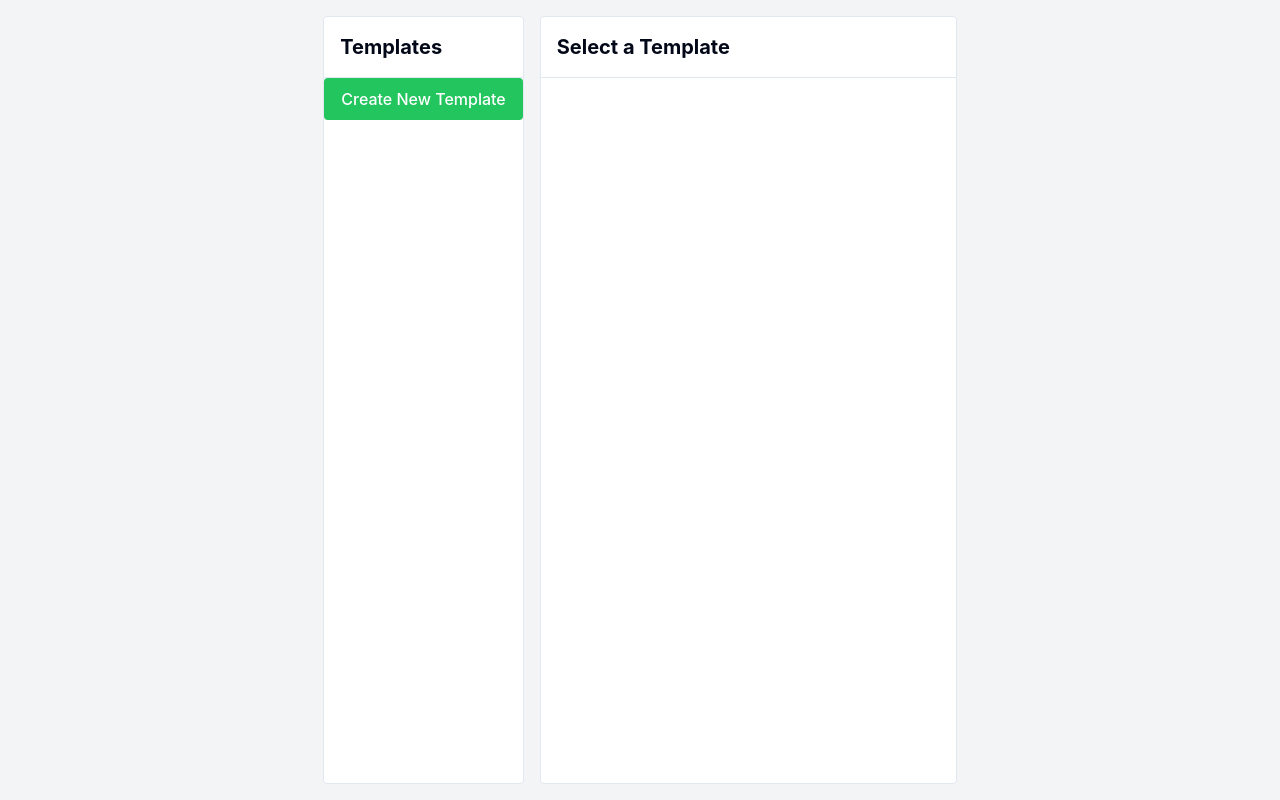
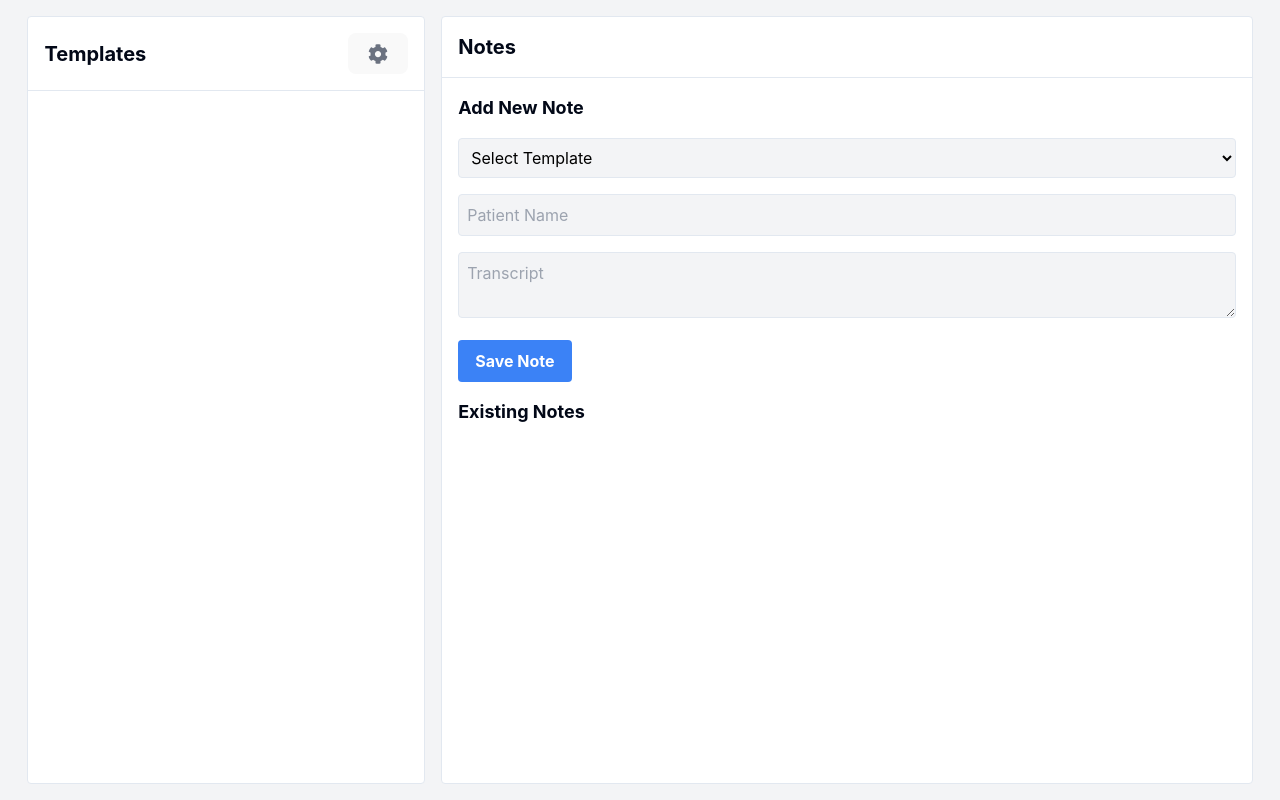
Before and after one commit to adhyanaadi/foster_ai_assignment, a React (Vite) app: page / in a window 1280 px wide. Built offline with nearby package versions, Linux system fonts and the light colour scheme.

Commit message:
feat: notes basic ui setup

```diff
--- a/package.json
+++ b/package.json
@@ -16,6 +16,7 @@
     "lucide-react": "^0.465.0",
     "react": "^18.3.1",
     "react-dom": "^18.3.1",
+    "react-icons": "^5.4.0",
     "react-redux": "^9.1.2",
     "react-router-dom": "^7.0.2",
     "tailwind-merge": "^2.5.5",
--- /dev/null
+++ b/src/components/Notes.jsx
@@ -0,0 +1,91 @@
+import React, { useState } from "react";
+import { useDispatch, useSelector } from "react-redux";
+import { addNote, selectNotes } from "@/features/notesSlice";
+import { selectTemplates } from "@/features/templateSlice";
+
+const Notes = () => {
+  const dispatch = useDispatch();
+  const notes = useSelector(selectNotes);
+  const templates = useSelector(selectTemplates);
+
+  const [newNote, setNewNote] = useState({
+    templateId: "",
+    patientName: "",
+    transcript: "",
+    output: "",
+  });
+
+  const handleSave = () => {
+    if (newNote.templateId && newNote.patientName && newNote.transcript) {
+      dispatch(addNote(newNote));
+      setNewNote({
+        templateId: "",
+        patientName: "",
+        transcript: "",
+        output: "",
+      });
+    } else {
+      // TODO
+      // add toast to show all fields are required
+    }
+  };
+
+  return (
+    <div className="p-4 space-y-4">
+      <h3 className="text-lg font-bold">Add New Note</h3>
+      <select
+        value={newNote.templateId}
+        onChange={(e) => setNewNote({ ...newNote, templateId: e.target.value })}
+        className="w-full p-2 text-black bg-gray-100 border rounded"
+      >
+        <option value="">Select Template</option>
+        {templates.map((template) => (
+          <option key={template.id} value={template.id}>
+            {template.title}
+          </option>
+        ))}
+      </select>
+      <input
+        type="text"
+        placeholder="Patient Name"
+        value={newNote.patientName}
+        onChange={(e) =>
+          setNewNote({ ...newNote, patientName: e.target.value })
+        }
+        className="w-full p-2 text-black bg-gray-100 border rounded"
+      />
+      <textarea
+        placeholder="Transcript"
+        value={newNote.transcript}
+        onChange={(e) => setNewNote({ ...newNote, transcript: e.target.value })}
+        className="w-full p-2 text-black bg-gray-100 border rounded"
+      />
+      <button
+        onClick={handleSave}
+        className="px-4 py-2 font-bold text-white bg-blue-500 rounded"
+      >
+        Save Note
+      </button>
+      <h3 className="mt-8 text-lg font-bold">Existing Notes</h3>
+      <ul>
+        {notes.map((note) => (
+          <li key={note.id} className="p-2 mt-2 border rounded">
+            <p>
+              <strong>Patient:</strong> {note.patientName}
+            </p>
+            <p>
+              <strong>Template:</strong>{" "}
+              {templates.find((t) => t.id === note.templateId)?.title ||
+                "Unknown"}
+            </p>
+            <p>
+              <strong>Transcript:</strong> {note.transcript}
+            </p>
+          </li>
+        ))}
+      </ul>
+    </div>
+  );
+};
+
+export default Notes;
--- a/src/components/TemplateEditor.jsx
+++ b/src/components/TemplateEditor.jsx
@@ -1,11 +1,36 @@
-import React, { useState } from "react";
+import React, { useEffect, useState } from "react";
 
 const TemplateEditor = ({ template, onSave }) => {
-  const [title, setTitle] = useState(template?.title || "");
-  const [text, setText] = useState(template?.text || "");
+  const [title, setTitle] = useState("");
+  const [sections, setSections] = useState([]);
+
+  useEffect(() => {
+    setTitle(template?.title || "");
+    setSections(template?.sections || []);
+  }, [template]);
+
+  const handleAddSection = () => {
+    setSections([
+      ...sections,
+      { order: sections.length + 1, title: `Section ${sections.length + 1}` },
+    ]);
+  };
+
+  const handleUpdateSection = (index, newTitle) => {
+    const updatedSections = [...sections];
+    updatedSections[index].title = newTitle;
+    setSections(updatedSections);
+  };
+
+  const handleDeleteSection = (index) => {
+    const updatedSections = sections
+      .filter((_, i) => i !== index)
+      .map((section, i) => ({ ...section, order: i + 1 }));
+    setSections(updatedSections);
+  };
 
   const handleSave = () => {
-    onSave({ id: template?.id, title, text });
+    onSave({ id: template?.id, title, sections });
   };
 
   return (
@@ -17,18 +42,38 @@ const TemplateEditor = ({ template, onSave }) => {
         placeholder="Template Title"
         className="w-full p-2 text-black bg-gray-100 border rounded"
       />
-      <textarea
-        value={text}
-        onChange={(e) => setText(e.target.value)}
-        placeholder="Template Text"
-        className="w-full p-2 text-black bg-gray-100 border rounded"
-        rows="6"
-      />
+      <div className="space-y-2">
+        {sections.map((section, index) => (
+          <div
+            key={index}
+            className="flex items-center justify-between p-2 border rounded"
+          >
+            <input
+              type="text"
+              value={section.title}
+              onChange={(e) => handleUpdateSection(index, e.target.value)}
+              className="w-full p-1 mr-2 text-black bg-gray-100 border rounded"
+            />
+            <button
+              onClick={() => handleDeleteSection(index)}
+              className="px-2 py-1 text-white bg-red-500 rounded"
+            >
+              Delete
+            </button>
+          </div>
+        ))}
+      </div>
+      <button
+        onClick={handleAddSection}
+        className="px-4 py-2 font-bold text-white bg-green-500 rounded"
+      >
+        Add Section
+      </button>
       <button
         onClick={handleSave}
-        className="px-4 py-2 font-bold text-white bg-blue-500 rounded"
+        className="px-4 py-2 mt-2 font-bold text-white bg-blue-500 rounded"
       >
-        Save
+        Save Template
       </button>
     </div>
   );
--- /dev/null
+++ b/src/features/notesSlice.js
@@ -0,0 +1,43 @@
+import { createSlice } from "@reduxjs/toolkit";
+import { v4 as uuidv4 } from "uuid";
+
+const loadFromLocalStorage = () => {
+  try {
+    const serializedState = localStorage.getItem("notes");
+    return serializedState ? JSON.parse(serializedState) : [];
+  } catch (e) {
+    console.error("error fetching from localstorage", e);
+    return [];
+  }
+};
+
+const saveToLocalStorage = (notes) => {
+  try {
+    const serializedState = JSON.stringify(notes);
+    localStorage.setItem("notes", serializedState);
+  } catch (e) {
+    console.error("error saving to localstorage", e);
+  }
+};
+
+const initialState = {
+  notes: loadFromLocalStorage(),
+};
+
+const notesSlice = createSlice({
+  name: "notes",
+  initialState,
+  reducers: {
+    addNote: (state, action) => {
+      const newNote = { ...action.payload, id: uuidv4() };
+      state.notes.push(newNote);
+      saveToLocalStorage(state.notes);
+    },
+  },
+});
+
+export const { addNote } = notesSlice.actions;
+
+export const selectNotes = (state) => state.notes.notes;
+
+export default notesSlice.reducer;
--- a/src/features/templateSlice.js
+++ b/src/features/templateSlice.js
@@ -21,7 +21,6 @@ const saveToLocalStorage = (templates) => {
 };
 
 const initialState = {
-  // sync store with localstorage
   templates: loadFromLocalStorage(),
 };
 
--- a/src/pages/Home.jsx
+++ b/src/pages/Home.jsx
@@ -2,19 +2,20 @@ import React, { useState } from "react";
 import { useDispatch } from "react-redux";
 import TemplateList from "@/components/TemplateList";
 import TemplateEditor from "@/components/TemplateEditor";
+import Notes from "@/components/Notes";
 import { addTemplate, updateTemplate } from "@/features/templateSlice";
+import { FaCog } from "react-icons/fa";
 
 const Home = () => {
   const dispatch = useDispatch();
   const [selectedTemplate, setSelectedTemplate] = useState(null);
   const [isEditing, setIsEditing] = useState(false);
+  const [showTemplates, setShowTemplates] = useState(false);
 
   const handleSave = (template) => {
     if (template.id) {
       dispatch(updateTemplate(template));
-      console.log({ update: template });
     } else {
-      console.log({ new: template });
       dispatch(addTemplate(template));
     }
     setSelectedTemplate(null);
@@ -29,7 +30,17 @@ const Home = () => {
   return (
     <div className="grid grid-cols-3 gap-4 p-4">
       <div className="col-span-1 bg-white border rounded">
-        <h2 className="p-4 text-xl font-bold border-b">Templates</h2>
+        <div className="flex items-center justify-between p-4 border-b">
+          <h2 className="text-xl font-bold">Templates</h2>
+          <button
+            onClick={() => setShowTemplates(!showTemplates)}
+            className="text-gray-500 hover:text-black"
+          >
+            <FaCog size={20} />
+          </button>
+        </div>
+        {showTemplates && (
+          <>
             <button
               onClick={handleAddNewTemplate}
               className="px-4 py-2 mb-4 text-white bg-green-500 rounded"
@@ -42,13 +53,21 @@ const Home = () => {
                 setIsEditing(true);
               }}
             />
+          </>
+        )}
       </div>
       <div className="col-span-2 bg-white border rounded">
         <h2 className="p-4 text-xl font-bold border-b">
-          {isEditing ? "Edit Template" : "Select a Template"}
+          {isEditing
+            ? selectedTemplate?.id
+              ? "Edit Template"
+              : "Add Template"
+            : "Notes"}
         </h2>
-        {isEditing && (
+        {isEditing ? (
           <TemplateEditor template={selectedTemplate} onSave={handleSave} />
+        ) : (
+          <Notes />
         )}
       </div>
     </div>
--- a/src/store.js
+++ b/src/store.js
@@ -1,8 +1,10 @@
 import { configureStore } from "@reduxjs/toolkit";
 import templateReducer from "@/features/templateSlice";
+import notesReducer from "@/features/notesSlice";
 
 export const store = configureStore({
   reducer: {
     templates: templateReducer,
+    notes: notesReducer,
   },
 });
```
Also changed, not shown: 1 other file (tests, documents, lock files or other folders). Lines whose indentation alone changed are shown as unchanged.
